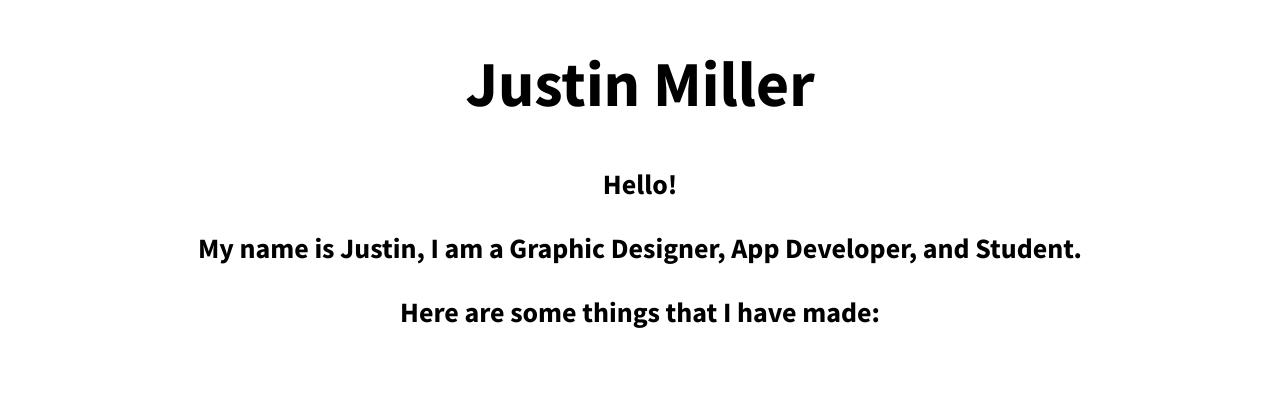
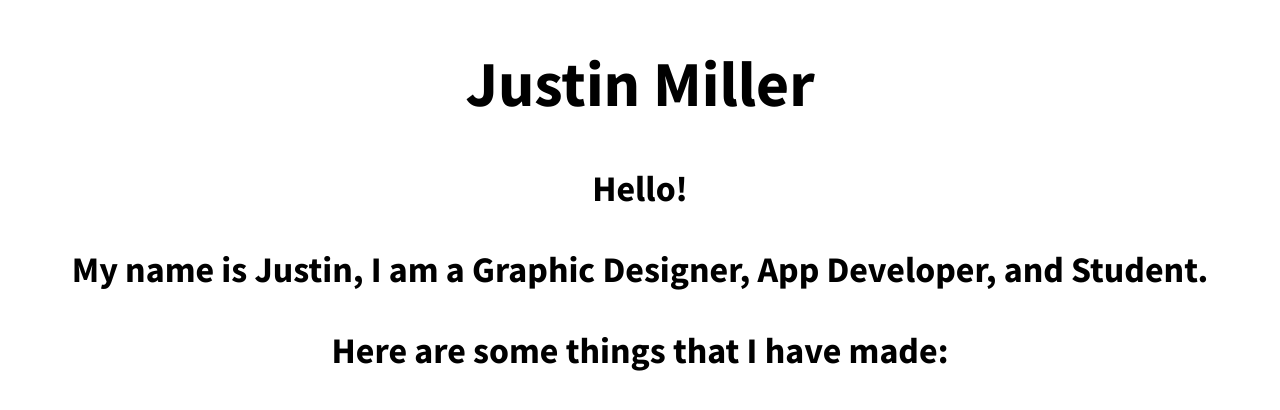
Before and after one commit to justinmarcusmiller/justinmarcusmiller.github.io, a PHP site: page / in a window 1280 px wide. Shown: the top 410 px of the page. Run offline with PHP 8.4, Linux system fonts and the light colour scheme.

Commit message:
Update styles.css

```diff
--- a/styles.css
+++ b/styles.css
@@ -16,7 +16,7 @@ background-color:#C0C0C0;
 
 .heading p {
 	font-family: 'Source Sans Pro', Comic Sans;
-	font-size: 28px;
+	font-size: 36px;
 	text-align: center;
 	padding-left: auto;
 	padding-right: auto;
```
